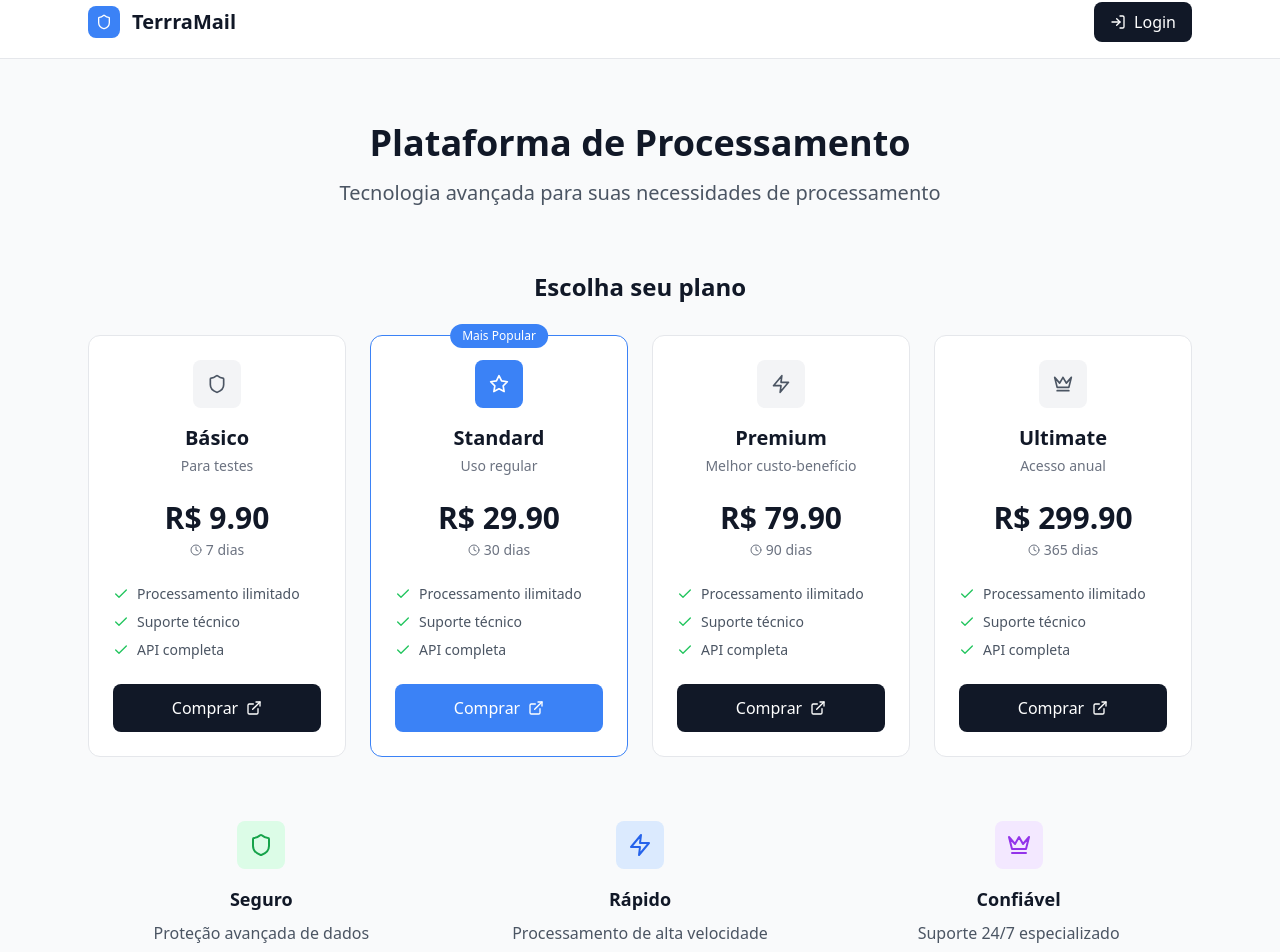
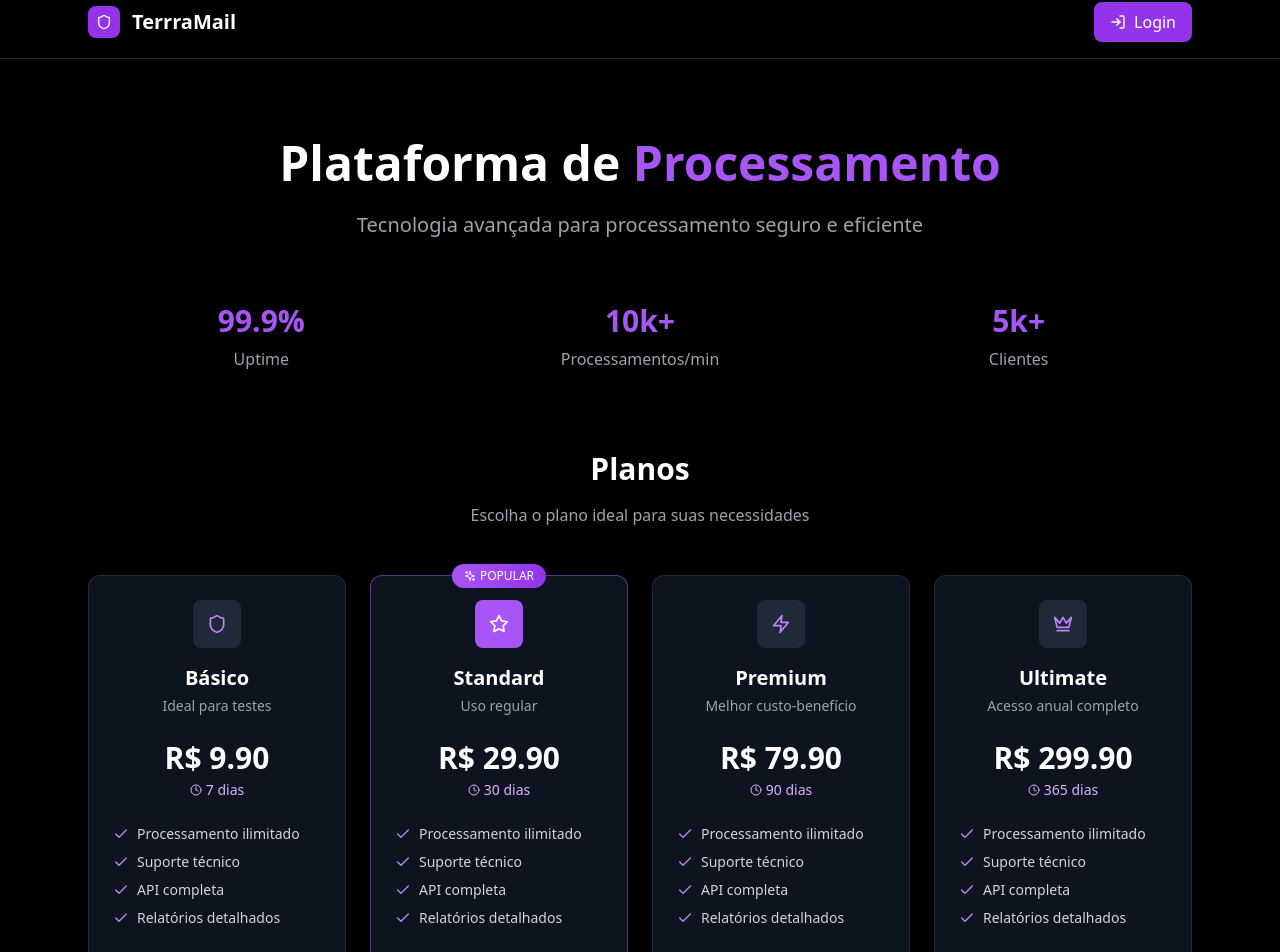
Before and after one commit to equipeway/cut, a React (Vite) app: page / in a window 1280 px wide. Shown: the part 14-966 px from the top of the page. Built offline with nearby package versions, Linux system fonts and the light colour scheme; no server answers; the database is empty.

Commit message:
Redesign da homepage com tema preto e roxo

```diff
--- a/src/components/HomePage.tsx
+++ b/src/components/HomePage.tsx
@@ -9,9 +9,12 @@ import {
   Crown,
   Shield,
   Clock,
+  TrendingUp,
+  Users,
+  ArrowRight,
   LogIn,
-  ArrowRight,
-  ExternalLink
+  ExternalLink,
+  Sparkles
 } from 'lucide-react';
 
 // Mock plans for demo
@@ -21,7 +24,7 @@ const mockPlans: SubscriptionPlan[] = [
     name: 'Básico',
     days: 7,
     price: 9.90,
-    description: 'Para testes',
+    description: 'Ideal para testes',
     is_active: true,
     created_at: new Date().toISOString()
   },
@@ -48,7 +51,7 @@ const mockPlans: SubscriptionPlan[] = [
     name: 'Ultimate',
     days: 365,
     price: 299.90,
-    description: 'Acesso anual',
+    description: 'Acesso anual completo',
     is_active: true,
     created_at: new Date().toISOString()
   }
@@ -72,44 +75,52 @@ function PlanCard({ plan, isPopular }: PlanCardProps) {
     window.open('https://t.me/monetizei', '_blank');
   };
 
+  const features = [
+    'Processamento ilimitado',
+    'Suporte técnico',
+    'API completa',
+    'Relatórios detalhados'
+  ];
+
   return (
-    <div className={`relative bg-white rounded-xl border p-6 transition-all duration-200 hover:shadow-lg ${
+    <div className={`relative bg-gray-900/80 backdrop-blur-sm rounded-xl border p-6 transition-all duration-300 hover:scale-[1.02] hover:shadow-xl group ${
       isPopular
-        ? 'border-blue-500 shadow-blue-500/10'
-        : 'border-gray-200 hover:border-gray-300'
+        ? 'border-purple-500/50 shadow-purple-500/20'
+        : 'border-gray-700/50 hover:border-purple-500/30'
     }`}>
       {isPopular && (
         <div className="absolute -top-3 left-1/2 transform -translate-x-1/2">
-          <div className="bg-blue-500 text-white px-3 py-1 rounded-full text-xs font-medium">
-            Mais Popular
+          <div className="bg-gradient-to-r from-purple-500 to-purple-600 text-white px-3 py-1 rounded-full text-xs font-medium flex items-center gap-1">
+            <Sparkles className="w-3 h-3" />
+            POPULAR
           </div>
         </div>
       )}
 
       <div className="text-center mb-6">
         <div className={`w-12 h-12 rounded-lg flex items-center justify-center mx-auto mb-4 ${
-          isPopular ? 'bg-blue-500 text-white' : 'bg-gray-100 text-gray-600'
+          isPopular ? 'bg-purple-500 text-white' : 'bg-gray-800 text-purple-400'
         }`}>
           {getPlanIcon(plan.name)}
         </div>
-        <h3 className="text-xl font-semibold text-gray-900 mb-1">{plan.name}</h3>
-        <p className="text-gray-500 text-sm">{plan.description}</p>
+        <h3 className="text-xl font-semibold text-white mb-1">{plan.name}</h3>
+        <p className="text-gray-400 text-sm">{plan.description}</p>
       </div>
 
       <div className="text-center mb-6">
-        <div className="text-3xl font-bold text-gray-900 mb-1">
+        <div className="text-3xl font-bold text-white mb-1">
           R$ {plan.price.toFixed(2)}
         </div>
-        <div className="flex items-center justify-center gap-1 text-gray-500 text-sm">
+        <div className="flex items-center justify-center gap-1 text-purple-300 text-sm">
           <Clock className="w-3 h-3" />
           {plan.days} dias
         </div>
       </div>
 
       <div className="space-y-2 mb-6">
-        {['Processamento ilimitado', 'Suporte técnico', 'API completa'].map((feature, index) => (
-          <div key={index} className="flex items-center gap-2 text-gray-600 text-sm">
-            <Check className="w-4 h-4 text-green-500" />
+        {features.map((feature, index) => (
+          <div key={index} className="flex items-center gap-2 text-gray-300 text-sm">
+            <Check className="w-4 h-4 text-purple-400" />
             {feature}
           </div>
         ))}
@@ -119,8 +130,8 @@ function PlanCard({ plan, isPopular }: PlanCardProps) {
         onClick={handlePurchase}
         className={`w-full py-3 px-4 rounded-lg font-medium transition-all duration-200 flex items-center justify-center gap-2 ${
           isPopular
-            ? 'bg-blue-500 hover:bg-blue-600 text-white'
-            : 'bg-gray-900 hover:bg-gray-800 text-white'
+            ? 'bg-purple-600 hover:bg-purple-700 text-white'
+            : 'bg-gray-800 hover:bg-gray-700 text-white border border-gray-700'
         }`}
       >
         Comprar
@@ -166,27 +177,27 @@ export function HomePage() {
 
   if (loading) {
     return (
-      <div className="min-h-screen bg-gray-50 flex items-center justify-center">
-        <div className="animate-spin rounded-full h-8 w-8 border-b-2 border-blue-500"></div>
+      <div className="min-h-screen bg-black flex items-center justify-center">
+        <div className="animate-spin rounded-full h-8 w-8 border-b-2 border-purple-500"></div>
       </div>
     );
   }
 
   return (
-    <div className="min-h-screen bg-gray-50">
+    <div className="min-h-screen bg-black text-white">
       {/* Header */}
-      <header className="bg-white border-b border-gray-200">
+      <header className="border-b border-gray-800">
         <div className="max-w-6xl mx-auto px-6 py-4">
           <div className="flex items-center justify-between">
             <div className="flex items-center gap-3">
-              <div className="w-8 h-8 bg-blue-500 rounded-lg flex items-center justify-center">
+              <div className="w-8 h-8 bg-purple-600 rounded-lg flex items-center justify-center">
                 <Shield className="w-4 h-4 text-white" />
               </div>
-              <h1 className="text-xl font-semibold text-gray-900">TerrraMail</h1>
+              <h1 className="text-xl font-semibold">TerrraMail</h1>
             </div>
             <Link
               to="/login"
-              className="bg-gray-900 hover:bg-gray-800 text-white px-4 py-2 rounded-lg font-medium transition-all flex items-center gap-2"
+              className="bg-purple-600 hover:bg-purple-700 text-white px-4 py-2 rounded-lg font-medium transition-colors flex items-center gap-2"
             >
               <LogIn className="w-4 h-4" />
               Login
@@ -196,21 +207,40 @@ export function HomePage() {
       </header>
 
       {/* Hero */}
-      <div className="max-w-6xl mx-auto px-6 py-16">
+      <div className="max-w-6xl mx-auto px-6 py-20">
         <div className="text-center mb-16">
-          <h2 className="text-4xl font-bold text-gray-900 mb-4">
-            Plataforma de Processamento
+          <h2 className="text-5xl font-bold mb-6">
+            Plataforma de
+            <span className="text-purple-500"> Processamento</span>
           </h2>
-          <p className="text-xl text-gray-600 max-w-2xl mx-auto">
-            Tecnologia avançada para suas necessidades de processamento
+          <p className="text-xl text-gray-400 max-w-2xl mx-auto">
+            Tecnologia avançada para processamento seguro e eficiente
           </p>
         </div>
 
+        {/* Stats */}
+        <div className="grid grid-cols-1 md:grid-cols-3 gap-8 mb-20">
+          <div className="text-center">
+            <div className="text-3xl font-bold text-purple-500 mb-2">99.9%</div>
+            <div className="text-gray-400">Uptime</div>
+          </div>
+          <div className="text-center">
+            <div className="text-3xl font-bold text-purple-500 mb-2">10k+</div>
+            <div className="text-gray-400">Processamentos/min</div>
+          </div>
+          <div className="text-center">
+            <div className="text-3xl font-bold text-purple-500 mb-2">5k+</div>
+            <div className="text-gray-400">Clientes</div>
+          </div>
+        </div>
+
         {/* Plans */}
-        <div className="mb-16">
-          <h3 className="text-2xl font-semibold text-gray-900 text-center mb-8">
-            Escolha seu plano
-          </h3>
+        <div className="mb-20">
+          <div className="text-center mb-12">
+            <h3 className="text-3xl font-bold mb-4">Planos</h3>
+            <p className="text-gray-400">Escolha o plano ideal para suas necessidades</p>
+          </div>
+
           <div className="grid grid-cols-1 md:grid-cols-2 lg:grid-cols-4 gap-6">
             {plans.map((plan, index) => (
               <PlanCard
@@ -223,50 +253,46 @@ export function HomePage() {
         </div>
 
         {/* Features */}
-        <div className="grid grid-cols-1 md:grid-cols-3 gap-8 mb-16">
+        <div className="grid grid-cols-1 md:grid-cols-3 gap-8 mb-20">
           <div className="text-center">
-            <div className="w-12 h-12 bg-green-100 rounded-lg flex items-center justify-center mx-auto mb-4">
-              <Shield className="w-6 h-6 text-green-600" />
+            <div className="w-12 h-12 bg-gray-900 rounded-lg flex items-center justify-center mx-auto mb-4">
+              <Shield className="w-6 h-6 text-purple-500" />
             </div>
-            <h4 className="text-lg font-semibold text-gray-900 mb-2">Seguro</h4>
-            <p className="text-gray-600">Proteção avançada de dados</p>
+            <h4 className="text-lg font-semibold mb-2">Seguro</h4>
+            <p className="text-gray-400 text-sm">Proteção avançada de dados</p>
           </div>
           <div className="text-center">
-            <div className="w-12 h-12 bg-blue-100 rounded-lg flex items-center justify-center mx-auto mb-4">
-              <Zap className="w-6 h-6 text-blue-600" />
+            <div className="w-12 h-12 bg-gray-900 rounded-lg flex items-center justify-center mx-auto mb-4">
+              <Zap className="w-6 h-6 text-purple-500" />
             </div>
-            <h4 className="text-lg font-semibold text-gray-900 mb-2">Rápido</h4>
-            <p className="text-gray-600">Processamento de alta velocidade</p>
+            <h4 className="text-lg font-semibold mb-2">Rápido</h4>
+            <p className="text-gray-400 text-sm">Alta performance</p>
           </div>
           <div className="text-center">
-            <div className="w-12 h-12 bg-purple-100 rounded-lg flex items-center justify-center mx-auto mb-4">
-              <Crown className="w-6 h-6 text-purple-600" />
+            <div className="w-12 h-12 bg-gray-900 rounded-lg flex items-center justify-center mx-auto mb-4">
+              <Users className="w-6 h-6 text-purple-500" />
             </div>
-            <h4 className="text-lg font-semibold text-gray-900 mb-2">Confiável</h4>
-            <p className="text-gray-600">Suporte 24/7 especializado</p>
+            <h4 className="text-lg font-semibold mb-2">Suporte</h4>
+            <p className="text-gray-400 text-sm">Atendimento especializado</p>
           </div>
         </div>
 
         {/* CTA */}
-        <div className="text-center bg-white rounded-xl border border-gray-200 p-8">
-          <h4 className="text-2xl font-semibold text-gray-900 mb-3">
-            Já tem uma conta?
-          </h4>
-          <p className="text-gray-600 mb-6">
-            Acesse sua plataforma de processamento
-          </p>
+        <div className="text-center bg-gray-900/50 rounded-xl border border-gray-800 p-12">
+          <h4 className="text-2xl font-semibold mb-4">Já tem uma conta?</h4>
+          <p className="text-gray-400 mb-8">Acesse sua plataforma agora</p>
           <Link
             to="/login"
-            className="inline-flex items-center gap-2 bg-blue-500 hover:bg-blue-600 text-white px-6 py-3 rounded-lg font-medium transition-all"
+            className="inline-flex items-center gap-2 bg-purple-600 hover:bg-purple-700 text-white px-6 py-3 rounded-lg font-medium transition-colors"
           >
-            Acessar Plataforma
+            Fazer Login
             <ArrowRight className="w-4 h-4" />
           </Link>
         </div>
       </div>
 
       {/* Footer */}
-      <footer className="bg-white border-t border-gray-200">
+      <footer className="border-t border-gray-800">
         <div className="max-w-6xl mx-auto px-6 py-8">
           <div className="text-center text-gray-500 text-sm">
             © 2025 TerrraMail. Todos os direitos reservados.
```
